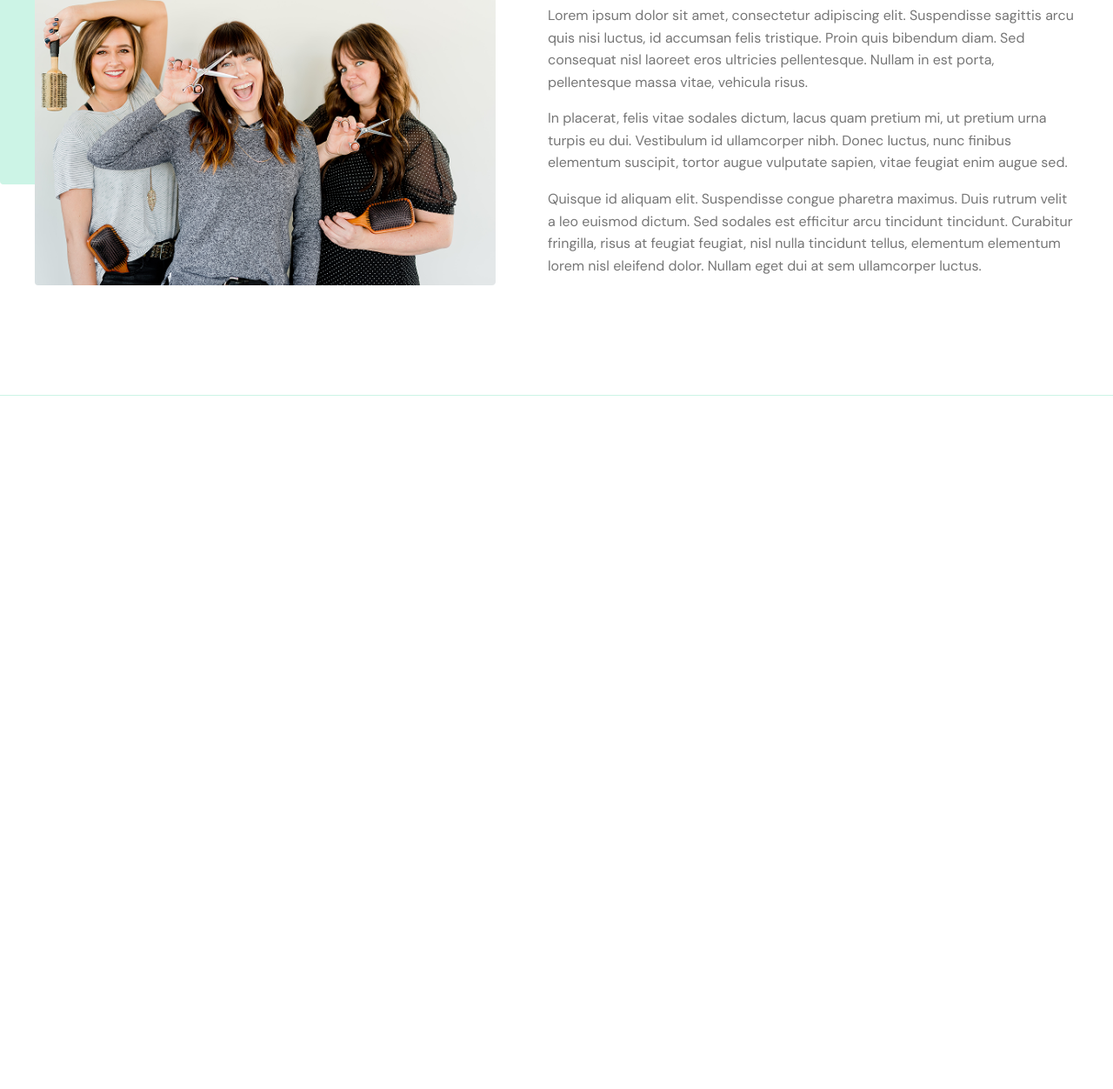
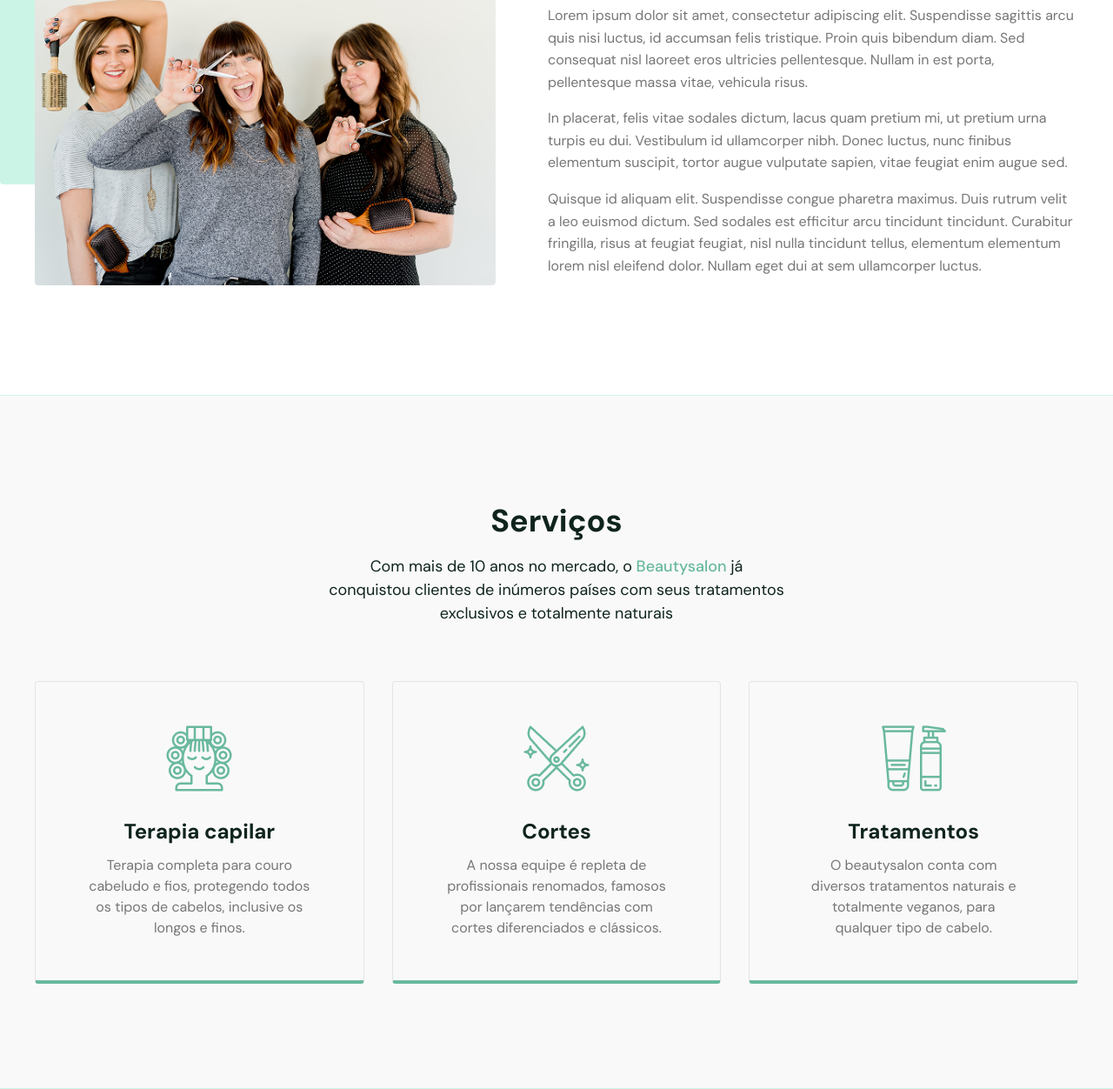
Before and after one commit to DragoPeek/projectw4h1, a plain HTML site: page index.html in a window 1280 px wide. Shown: the part 848-2100 px from the top of the page at 87% size. Before the commit the page ends 1303 px from the top, so only its background shows below. Drawn offline with Linux system fonts and the light colour scheme.

Commit message:
Section 3

```diff
--- a/index.html
+++ b/index.html
@@ -61,6 +61,46 @@
     </section>
     </div>
     <!---------------------------------sec3----------------->
+    <div class="head-sec3">
+    <section class="sec3">
+        <div class="sec3-top">
+            <h2>Serviços</h2>
+            <p>
+              Com mais de 10 anos no mercado, o <span>Beautysalon </span>já
+              conquistou clientes de inúmeros países com seus tratamentos
+              exclusivos e totalmente naturais
+            </p>
+        </div>
+        <div class="cards">
+            <div class="card">
+                <img src="./img/21.png" alt="">
+                <h3>Terapia capilar</h3>
+                <p>Terapia completa para couro <br>
+                    cabeludo e fios, protegendo todos <br>
+                     os tipos de cabelos, inclusive os <br>
+                     longos e finos.</p>
+            </div>
 
+            <div class="card">
+                <img src="./img/22.png" alt="">
+                <h3>Cortes</h3>
+                <p>A nossa equipe é repleta de <br>
+                    profissionais renomados, famosos <br>
+                     por lançarem tendências com <br>
+                    cortes diferenciados e clássicos.</p>
+            </div>
+
+            <div class="card">
+                <img src="./img/23.png" alt="">
+                <h3>Tratamentos</h3>
+                <p>O beautysalon conta com <br>
+                    diversos tratamentos naturais e <br>
+                    totalmente veganos, para <br>
+                    qualquer tipo de cabelo.</p>
+            </div>
+        </div>
+    </section>
+    </div>
+<!-------------------------------sec4------------->
 </body>
 </html>
--- a/style.css
+++ b/style.css
@@ -214,7 +214,7 @@ header{
     margin: 0 0 16px 0;
 }
 
-@media (max-width: 900px) {
+@media (max-width: 500px) {
     .sec2 {
         flex-direction: column;
         padding: 60px 20px;
@@ -230,3 +230,87 @@ header{
     }
 }
 /*--------------sec3-------------------*/
+.head-sec3 {
+    background-color: #F9F9F9;
+    border-bottom: 1px solid #CCF4E6;
+}
+
+.sec3 {
+    max-width: 1200px;
+    margin: auto;
+    padding: 120px 20px;
+}
+
+.sec3-top {
+    max-width: 525px;
+    margin: 0 auto 64px;
+    text-align: center;
+}
+
+.sec3-top h2 {
+    font-family: "DM Sans", sans-serif;
+    font-size: 36px;
+    font-weight: 700;
+    color: #0F241D;
+    margin: 0 0 16px 0;
+}
+
+.sec3-top p {
+    font-family: "DM Sans", sans-serif;
+    font-size: 18px;
+    line-height: 1.5;
+    color: #0F241D;
+    margin: 0;
+}
+
+.sec3-top span {
+    color: #69B99D;
+    font-weight: 500;
+}
+
+.cards {
+    display: flex;
+    justify-content: space-between;
+    gap: 32px;
+}
+
+.card {
+    flex: 1;
+    background-color: #F9F9F9;
+    border: 1px solid #E4E4E4;
+    border-bottom: 4px solid #69B99D;
+    border-radius: 4px;
+    padding: 48px 32px;
+    text-align: center;
+}
+
+.card img {
+    object-fit: contain;
+    margin-bottom: 24px;
+}
+
+.card h3 {
+    font-family: "DM Sans", sans-serif;
+    font-size: 24px;
+    font-weight: 700;
+    color: #0F241D;
+    margin: 0 0 12px 0;
+}
+
+.card p {
+    font-family: "DM Sans", sans-serif;
+    font-size: 16px;
+    line-height: 1.5;
+    color: #767676;
+    margin: 0;
+}
+
+@media (max-width: 500px) {
+    .cards {
+        flex-direction: column;
+    }
+
+    .sec3 {
+        padding: 80px 20px;
+    }
+}
```
Also changed, not shown: img/21.png (added), img/22.png (added), img/23.png (added).
